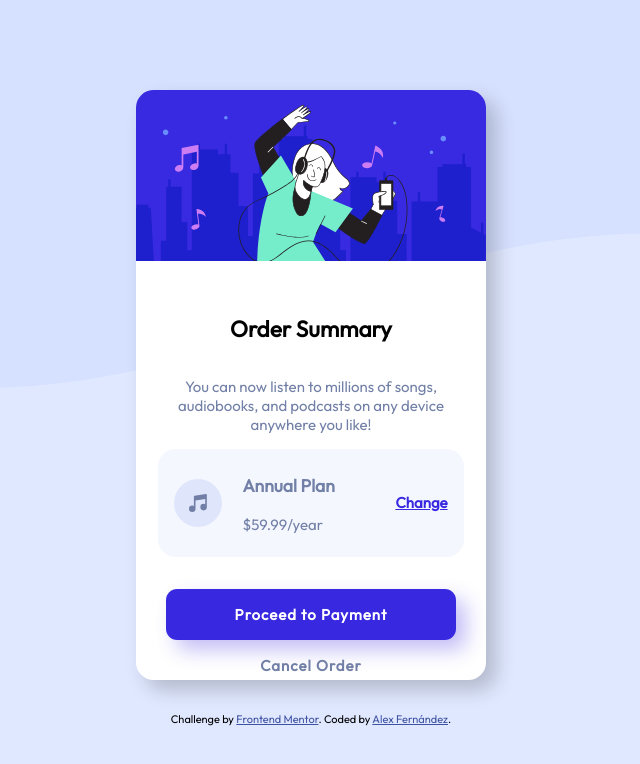
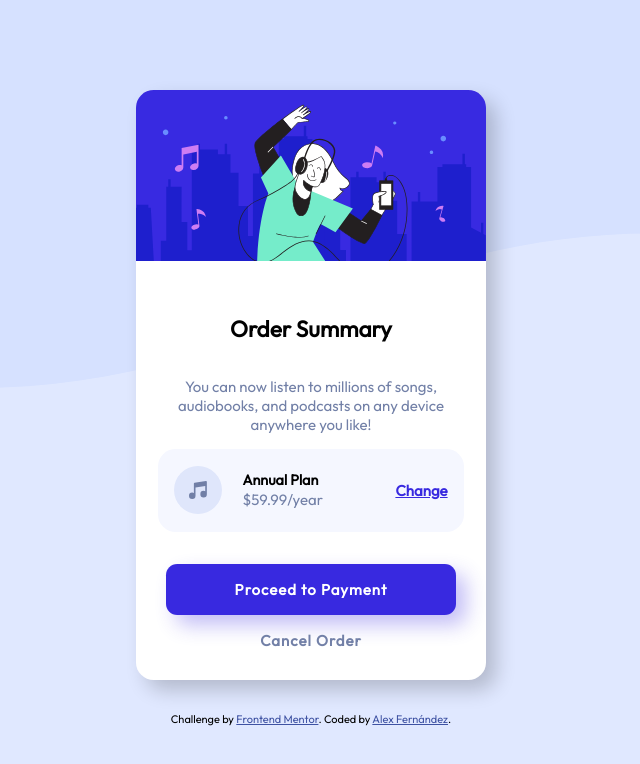
Before and after one commit to Arekkusu17/Order-summary-card-coding-challenge, a plain HTML site: page index.html in a window 1280 px wide. Shown: the whole page, without its empty margins (329-969 px from the left). Drawn offline with Linux system fonts and the light colour scheme.

Commit message:
Update style.css

```diff
--- a/style.css
+++ b/style.css
@@ -66,9 +66,10 @@ body {
 	margin-left: 20px;
 }
 
-.plan-price h4 {
+.plan-price h3 {
 	color: black;
 	margin-bottom: -0.9rem;
+	font-size: 0.9rem;
 }
 .plan-change {
 	margin-right: 0.5rem;
```
